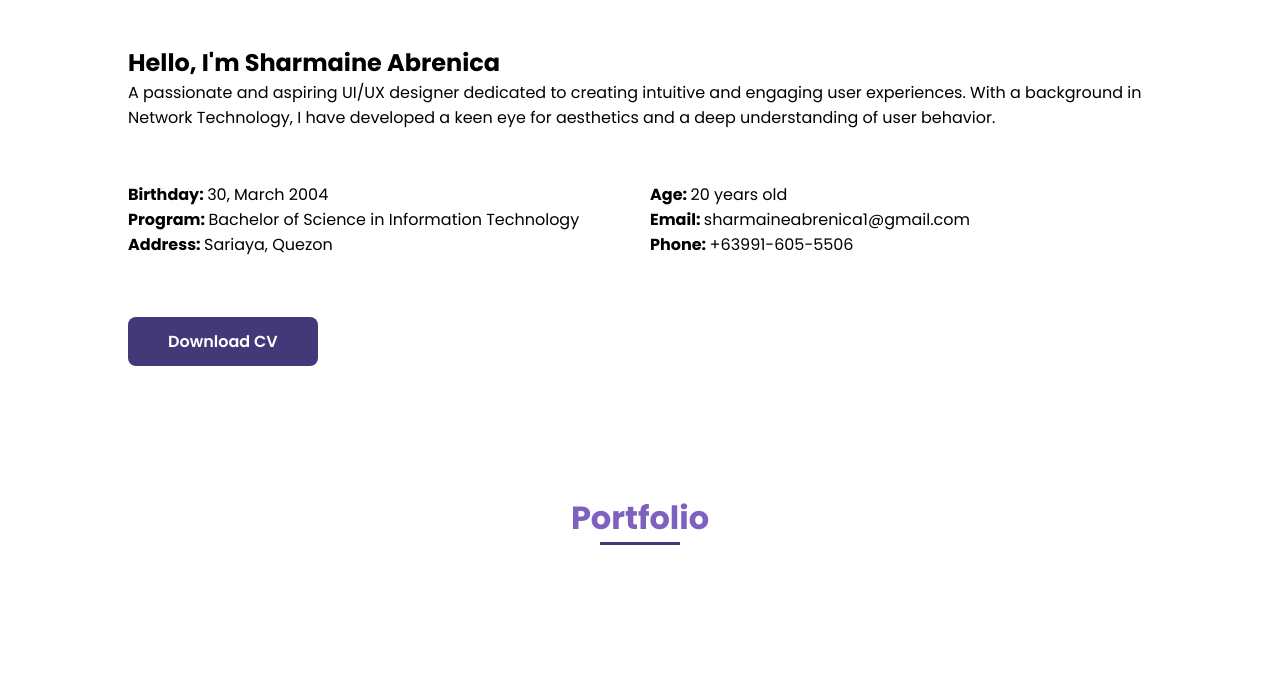
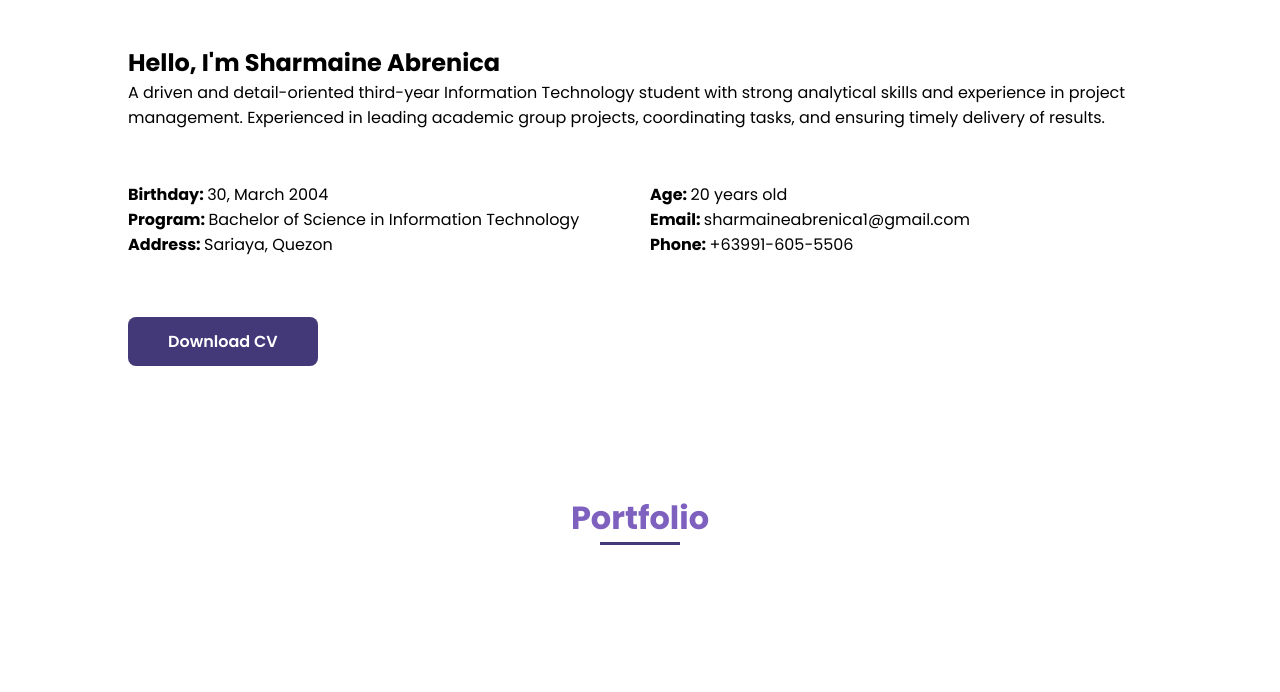
Before and after one commit to Sharmaine30/Sharmaine-Abrenica-Portfolio-Website, a plain HTML site: page index.html in a window 1280 px wide. Shown: the part 822-1514 px from the top of the page. Drawn offline with nearby package versions, Linux system fonts and the light colour scheme.

Commit message:
Update index.html

```diff
--- a/index.html
+++ b/index.html
@@ -67,7 +67,7 @@
                 <h2 class="section-title">About Me</h2>
                 <div class="about-info">
                     <h2 class="about__subtitle">Hello, I'm Sharmaine Abrenica</h2>
-                    <p class="about__text">A passionate and aspiring UI/UX designer dedicated to creating intuitive and engaging user experiences. With a background in Network Technology, I have developed a keen eye for aesthetics and a deep understanding of user behavior.</p>
+                    <p class="about__text">A driven and detail-oriented third-year Information Technology student with strong analytical skills and experience in project management. Experienced in leading academic group projects, coordinating tasks, and ensuring timely delivery of results. </p>
                 </div>
                 <div class="about__container bd-grid">
                     <div>
```
